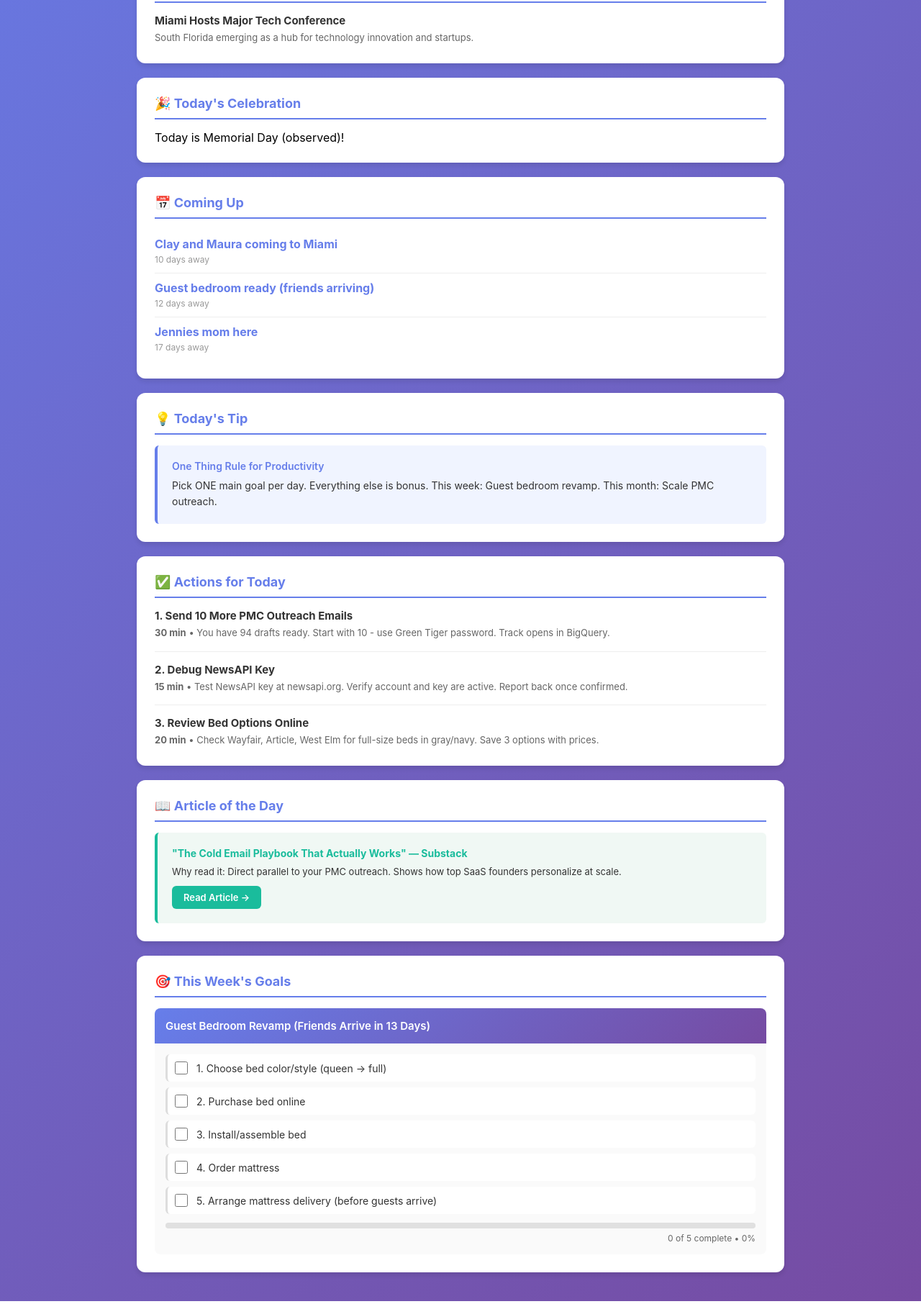
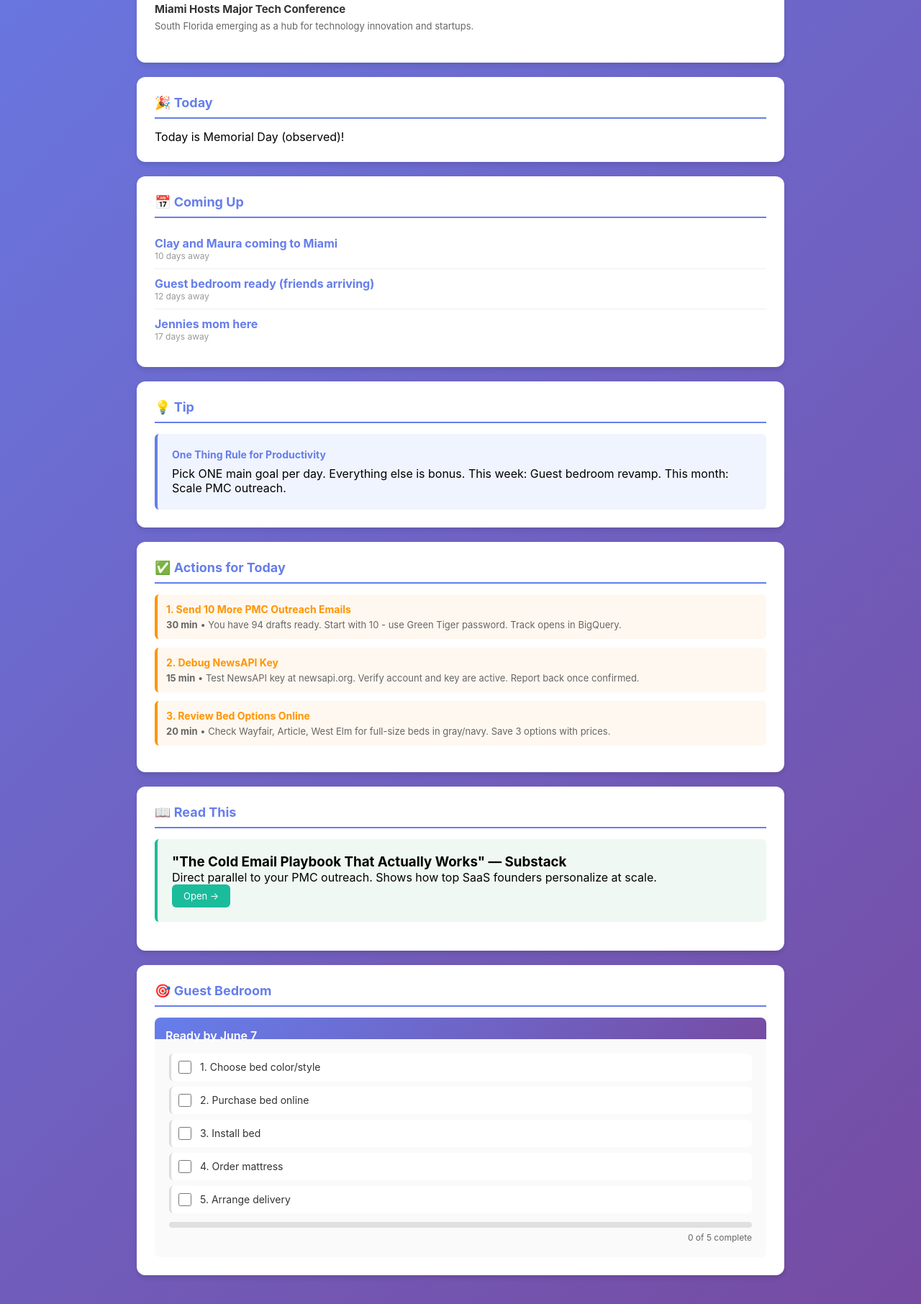
Before and after one commit to consultusai/diem, a website: page index.html in a window 1280 px wide. Shown: the part 579-2391 px from the top of the page at 72% size. Drawn offline with Linux system fonts and the light colour scheme.

Commit message:
Rewrite: fix caching, simplify JS, proper data rendering

```diff
--- a/index.html
+++ b/index.html
@@ -3,11 +3,11 @@
 <head>
     <meta charset="UTF-8">
     <meta name="viewport" content="width=device-width, initial-scale=1.0">
+    <meta http-equiv="Cache-Control" content="no-cache, no-store, must-revalidate">
+    <meta http-equiv="Pragma" content="no-cache">
+    <meta http-equiv="Expires" content="0">
     <meta name="theme-color" content="#667eea">
     <meta name="apple-mobile-web-app-capable" content="yes">
-    <meta name="apple-mobile-web-app-status-bar-style" content="black-translucent">
-    <meta name="apple-mobile-web-app-title" content="Diem">
-    <link rel="manifest" href="./manifest.json">
     <title>Diem - Daily Dashboard</title>
     <style>
         * { margin: 0; padding: 0; box-sizing: border-box; }
@@ -18,36 +18,32 @@
         .header p { color: #666; font-size: 14px; }
         .section { background: white; padding: 25px; border-radius: 12px; margin-bottom: 20px; box-shadow: 0 4px 6px rgba(0,0,0,.1); }
         .section h2 { color: #667eea; font-size: 18px; margin-bottom: 15px; border-bottom: 2px solid #667eea; padding-bottom: 10px; }
-        .news-item, .action-item { margin-bottom: 15px; padding-bottom: 15px; border-bottom: 1px solid #eee; }
-        .news-item:last-child, .action-item:last-child { border-bottom: none; margin-bottom: 0; padding-bottom: 0; }
-        .news-item h3, .action-item h4 { color: #333; font-size: 15px; margin-bottom: 5px; }
-        .news-item p, .action-item p { color: #666; font-size: 13px; line-height: 1.5; }
+        .news-item { margin-bottom: 15px; padding-bottom: 15px; border-bottom: 1px solid #eee; }
+        .news-item:last-child { border-bottom: none; margin-bottom: 0; }
+        .news-item h3 { color: #333; font-size: 15px; margin-bottom: 5px; }
+        .news-item p { color: #666; font-size: 13px; line-height: 1.5; }
         .tip-box { background: #f0f4ff; padding: 20px; border-left: 4px solid #667eea; border-radius: 6px; }
-        .tip-box h3 { color: #667eea; font-size: 14px; margin-bottom: 8px; font-weight: 600; }
-        .tip-box p { color: #333; font-size: 14px; line-height: 1.6; }
-        .article-rec { background: #f0f8f4; padding: 20px; border-left: 4px solid #1abc9c; border-radius: 6px; }
-        .article-rec h3 { color: #1abc9c; font-size: 14px; margin-bottom: 8px; }
-        .article-rec p { color: #333; font-size: 13px; margin-bottom: 10px; line-height: 1.5; }
-        .article-rec a { display: inline-block; background: #1abc9c; color: white; padding: 8px 16px; border-radius: 6px; text-decoration: none; font-size: 13px; font-weight: 600; }
-        .article-rec a:hover { background: #16a085; }
-        .goal-header { background: linear-gradient(135deg, #667eea 0%, #764ba2 100%); color: white; padding: 15px; border-radius: 8px 8px 0 0; font-weight: 600; font-size: 15px; }
-        .goal-body { background: #fafafa; padding: 15px; border-radius: 0 0 8px 8px; }
-        .task { display: flex; align-items: center; padding: 10px; margin-bottom: 8px; background: white; border-radius: 6px; border-left: 3px solid #ddd; }
-        .task.completed { border-left-color: #2ecc71; opacity: 0.7; }
-        .task input[type="checkbox"] { width: 18px; height: 18px; margin-right: 12px; cursor: pointer; }
-        .task label { cursor: pointer; flex: 1; color: #333; font-size: 14px; }
-        .task.completed label { text-decoration: line-through; color: #999; }
-        .progress-bar { width: 100%; height: 8px; background: #e0e0e0; border-radius: 4px; overflow: hidden; margin-top: 12px; }
-        .progress-fill { height: 100%; background: linear-gradient(90deg, #667eea 0%, #764ba2 100%); width: 0%; transition: width .3s ease; }
-        .progress-text { font-size: 12px; color: #666; margin-top: 6px; text-align: right; }
-        #refresh-btn { margin-top: 15px; padding: 8px 16px; background: #667eea; color: white; border: none; border-radius: 6px; cursor: pointer; font-size: 13px; }
-        #refresh-btn:hover { background: #764ba2; }
-        #celebration-section { display: none; }
-        #celebration-section.show { display: block; }
+        .tip-box h3 { color: #667eea; font-size: 14px; margin-bottom: 8px; }
+        .article-rec { background: #f0f8f4; padding: 20px; border-left: 4px solid #1abc9c; border-radius: 6px; margin-bottom: 15px; }
+        .article-rec a { display: inline-block; background: #1abc9c; color: white; padding: 8px 16px; border-radius: 6px; text-decoration: none; font-size: 13px; }
+        .action-item { margin-bottom: 12px; padding: 12px; background: #fff8f0; border-left: 4px solid #ff9500; border-radius: 6px; }
+        .action-item h4 { color: #ff9500; font-size: 14px; margin-bottom: 5px; }
+        .action-item p { color: #666; font-size: 13px; }
+        .weather-line { margin: 8px 0; font-size: 13px; color: #666; }
         .upcoming-item { padding: 10px 0; border-bottom: 1px solid #eee; }
         .upcoming-item:last-child { border-bottom: none; }
         .upcoming-item strong { color: #667eea; }
-        .weather-line { margin: 8px 0; font-size: 13px; color: #666; }
+        .upcoming-item .days { font-size: 12px; color: #999; }
+        #refresh-btn { margin-top: 15px; padding: 8px 16px; background: #667eea; color: white; border: none; border-radius: 6px; cursor: pointer; font-size: 13px; }
+        #refresh-btn:hover { background: #764ba2; }
+        .task { display: flex; padding: 10px; margin-bottom: 8px; background: white; border-radius: 6px; border-left: 3px solid #ddd; }
+        .task.completed { border-left-color: #2ecc71; opacity: 0.7; }
+        .task input { width: 18px; height: 18px; margin-right: 12px; cursor: pointer; }
+        .task label { flex: 1; color: #333; font-size: 14px; cursor: pointer; }
+        .task.completed label { text-decoration: line-through; color: #999; }
+        .progress-bar { width: 100%; height: 8px; background: #e0e0e0; border-radius: 4px; overflow: hidden; margin-top: 12px; }
+        .progress-fill { height: 100%; background: linear-gradient(90deg, #667eea 0%, #764ba2 100%); width: 0%; }
+        .progress-text { font-size: 12px; color: #666; margin-top: 6px; text-align: right; }
     </style>
 </head>
 <body>
@@ -55,182 +51,158 @@
         <div class="header">
             <h1>☕ Good Morning, Chris</h1>
             <p id="date-display">Loading...</p>
-            <div id="weather-section" style="margin-top: 15px; padding-top: 15px; border-top: 1px solid #eee;"></div>
+            <div id="weather-section"></div>
             <button id="refresh-btn">🔄 Refresh</button>
         </div>
 
         <div class="section">
             <h2>⭐ News</h2>
-            <div id="news-section">Loading...</div>
+            <div id="news-section"></div>
         </div>
 
         <div class="section">
             <h2>🌴 Miami & Florida</h2>
-            <div id="miami-news-section">Loading...</div>
+            <div id="miami-section"></div>
         </div>
 
-        <div class="section" id="celebration-section">
-            <h2>🎉 Today's Celebration</h2>
+        <div class="section" id="celebration-section" style="display:none;">
+            <h2>🎉 Today</h2>
             <p id="celebration-text"></p>
         </div>
 
         <div class="section">
             <h2>📅 Coming Up</h2>
-            <div id="upcoming-section">Loading...</div>
+            <div id="upcoming-section"></div>
         </div>
 
         <div class="section">
-            <h2>💡 Today's Tip</h2>
+            <h2>💡 Tip</h2>
             <div class="tip-box">
-                <h3 id="tip-title">Loading...</h3>
+                <h3 id="tip-title"></h3>
                 <p id="tip-content"></p>
             </div>
         </div>
 
         <div class="section">
             <h2>✅ Actions for Today</h2>
-            <div id="actions-section">Loading...</div>
+            <div id="actions-section"></div>
         </div>
 
         <div class="section">
-            <h2>📖 Article of the Day</h2>
+            <h2>📖 Read This</h2>
             <div class="article-rec">
-                <h3 id="article-title">Loading...</h3>
+                <h3 id="article-title"></h3>
                 <p id="article-reason"></p>
-                <a id="article-link" target="_blank">Read Article →</a>
+                <a id="article-link" target="_blank">Open →</a>
             </div>
         </div>
 
         <div class="section">
-            <h2>🎯 This Week's Goals</h2>
-            <div class="goal-header">Guest Bedroom Revamp (Friends Arrive in 13 Days)</div>
-            <div class="goal-body">
-                <div class="task">
-                    <input type="checkbox" id="task1">
-                    <label for="task1">1. Choose bed color/style (queen → full)</label>
-                </div>
-                <div class="task">
-                    <input type="checkbox" id="task2">
-                    <label for="task2">2. Purchase bed online</label>
-                </div>
-                <div class="task">
-                    <input type="checkbox" id="task3">
-                    <label for="task3">3. Install/assemble bed</label>
-                </div>
-                <div class="task">
-                    <input type="checkbox" id="task4">
-                    <label for="task4">4. Order mattress</label>
-                </div>
-                <div class="task">
-                    <input type="checkbox" id="task5">
-                    <label for="task5">5. Arrange mattress delivery (before guests arrive)</label>
-                </div>
-                <div class="progress-bar">
-                    <div class="progress-fill"></div>
-                </div>
-                <div class="progress-text">0 of 5 complete • 0%</div>
+            <h2>🎯 Guest Bedroom</h2>
+            <div style="background: linear-gradient(135deg, #667eea 0%, #764ba2 100%); color: white; padding: 15px; border-radius: 8px 8px 0 0; font-weight: 600; margin-bottom: -20px;">Ready by June 7</div>
+            <div style="background: #fafafa; padding: 20px; border-radius: 0 0 8px 8px; margin-top: 0;">
+                <div class="task"><input type="checkbox" id="t1"><label for="t1">1. Choose bed color/style</label></div>
+                <div class="task"><input type="checkbox" id="t2"><label for="t2">2. Purchase bed online</label></div>
+                <div class="task"><input type="checkbox" id="t3"><label for="t3">3. Install bed</label></div>
+                <div class="task"><input type="checkbox" id="t4"><label for="t4">4. Order mattress</label></div>
+                <div class="task"><input type="checkbox" id="t5"><label for="t5">5. Arrange delivery</label></div>
+                <div class="progress-bar"><div class="progress-fill"></div></div>
+                <div class="progress-text">0 of 5 complete</div>
             </div>
         </div>
     </div>
 
     <script>
-        function loadDashboard() {
-          fetch('./data.json?t=' + Date.now())
-            .then(r => r.json())
-            .then(data => {
-                const { date, dayOfWeek, usNews, miamiNews, tip, actions, article, weather, celebration, upcoming } = data;
-
-                // Date
-                document.getElementById('date-display').textContent = dayOfWeek + ', ' + date + ' • Your daily dashboard';
-
-                // Weather
-                if (weather) {
-                    const w = weather;
-                    const weatherHTML = '<div class="weather-line"><strong>Miami Weather:</strong> ' + w.temp_range + 'F, ' + w.condition + '</div>' +
+        function render(data) {
+            // Date & weather
+            document.getElementById('date-display').textContent = data.dayOfWeek + ', ' + data.date;
+            if (data.weather) {
+                const w = data.weather;
+                document.getElementById('weather-section').innerHTML =
+                    '<div class="weather-line"><strong>Miami:</strong> ' + w.temp_range + 'F, ' + w.condition + '</div>' +
                     '<div class="weather-line">Wind: ' + w.wind + ' | Rain: ' + w.chance_rain + ' | Humidity: ' + w.humidity + '</div>';
-                    document.getElementById('weather-section').innerHTML = weatherHTML;
             }
 
             // News
-                if (usNews && usNews.length > 0) {
-                    const newsHTML = usNews.map(n =>
-                        '<div class="news-item"><h3>' + (n.title || 'News') + '</h3><p>' + (n.description || '') + '</p></div>'
-                    ).join('');
-                    document.getElementById('news-section').innerHTML = newsHTML;
+            if (data.usNews && data.usNews.length) {
+                document.getElementById('news-section').innerHTML = data.usNews
+                    .map(n => '<div class="news-item"><h3>' + n.title + '</h3><p>' + n.description + '</p></div>')
+                    .join('');
             }
 
-                // Miami News
-                if (miamiNews && miamiNews.length > 0) {
-                    const miamiHTML = miamiNews.map(n =>
-                        '<div class="news-item"><h3>' + (n.title || 'News') + '</h3><p>' + (n.description || '') + '</p></div>'
-                    ).join('');
-                    document.getElementById('miami-news-section').innerHTML = miamiHTML;
+            // Miami
+            if (data.miamiNews && data.miamiNews.length) {
+                document.getElementById('miami-section').innerHTML = data.miamiNews
+                    .map(n => '<div class="news-item"><h3>' + n.title + '</h3><p>' + n.description + '</p></div>')
+                    .join('');
             }
 
             // Celebration
-                if (celebration) {
-                    document.getElementById('celebration-section').classList.add('show');
-                    document.getElementById('celebration-text').textContent = 'Today is ' + celebration + '!';
+            if (data.celebration) {
+                document.getElementById('celebration-section').style.display = 'block';
+                document.getElementById('celebration-text').textContent = 'Today is ' + data.celebration + '!';
             }
 
             // Upcoming
-                if (upcoming && upcoming.length > 0) {
-                    const upcomingHTML = upcoming.map(u =>
-                        '<div class="upcoming-item"><strong>' + u.event + '</strong><br><span style="font-size:12px;color:#999;">' + u.daysUntil + ' days away</span></div>'
-                    ).join('');
-                    document.getElementById('upcoming-section').innerHTML = upcomingHTML;
+            if (data.upcoming && data.upcoming.length) {
+                document.getElementById('upcoming-section').innerHTML = data.upcoming
+                    .map(u => '<div class="upcoming-item"><strong>' + u.event + '</strong><div class="days">' + u.daysUntil + ' days away</div></div>')
+                    .join('');
             }
 
             // Tip
-                if (tip) {
-                    document.getElementById('tip-title').textContent = tip.title;
-                    document.getElementById('tip-content').textContent = tip.content;
+            if (data.tip) {
+                document.getElementById('tip-title').textContent = data.tip.title;
+                document.getElementById('tip-content').textContent = data.tip.content;
             }
 
             // Actions
-                if (actions && actions.length > 0) {
-                    const actionsHTML = actions.map((a, i) =>
-                        '<div class="action-item"><h4>' + (i+1) + '. ' + a.action + '</h4><p><strong>' + a.time + '</strong> • ' + a.description + '</p></div>'
-                    ).join('');
-                    document.getElementById('actions-section').innerHTML = actionsHTML;
+            if (data.actions && data.actions.length) {
+                document.getElementById('actions-section').innerHTML = data.actions
+                    .map((a, i) => '<div class="action-item"><h4>' + (i+1) + '. ' + a.action + '</h4><p><strong>' + a.time + '</strong> • ' + a.description + '</p></div>')
+                    .join('');
             }
 
             // Article
-                if (article) {
-                    document.getElementById('article-title').textContent = '"' + article.title + '" — ' + article.source;
-                    document.getElementById('article-reason').textContent = 'Why read it: ' + article.reason;
-                    document.getElementById('article-link').href = article.url;
+            if (data.article) {
+                document.getElementById('article-title').textContent = '"' + data.article.title + '" — ' + data.article.source;
+                document.getElementById('article-reason').textContent = data.article.reason;
+                document.getElementById('article-link').href = data.article.url;
             }
-            })
-            .catch(e => console.error('Error loading content:', e));
         }
 
-        document.getElementById('refresh-btn').addEventListener('click', loadDashboard);
-        loadDashboard();
+        function load() {
+            fetch('./data.json?t=' + Date.now(), { cache: 'no-store' })
+                .then(r => r.json())
+                .then(render)
+                .catch(e => console.log('Error:', e));
+        }
+
+        document.getElementById('refresh-btn').addEventListener('click', load);
+        load();
 
         // Task tracking
-        document.querySelectorAll('.task input[type="checkbox"]').forEach((cb, i) => {
-            cb.addEventListener('change', function() {
-                this.parentElement.classList.toggle('completed');
+        setTimeout(() => {
+            ['t1','t2','t3','t4','t5'].forEach((id, i) => {
+                const cb = document.getElementById(id);
+                if (localStorage.getItem(id)) cb.checked = true;
+                if (cb.checked) cb.parentElement.classList.add('completed');
+                cb.addEventListener('change', () => {
+                    localStorage.setItem(id, cb.checked);
+                    cb.parentElement.classList.toggle('completed');
                     updateProgress();
-                localStorage.setItem('task' + i, this.checked);
                 });
-
-            if (localStorage.getItem('task' + i) === 'true') {
-                cb.checked = true;
-                cb.parentElement.classList.add('completed');
-            }
             });
+            updateProgress();
+        }, 100);
 
         function updateProgress() {
-            const total = document.querySelectorAll('.task input').length;
-            const completed = document.querySelectorAll('.task input:checked').length;
-            const pct = Math.round((completed / total) * 100);
+            const total = 5;
+            const checked = ['t1','t2','t3','t4','t5'].filter(id => document.getElementById(id)?.checked).length;
+            const pct = Math.round(checked / total * 100);
             document.querySelector('.progress-fill').style.width = pct + '%';
-            document.querySelector('.progress-text').textContent = completed + ' of ' + total + ' complete • ' + pct + '%';
+            document.querySelector('.progress-text').textContent = checked + ' of ' + total + ' complete';
         }
-
-        updateProgress();
     </script>
 </body>
 </html>
```
Lines whose indentation alone changed are shown as unchanged.
